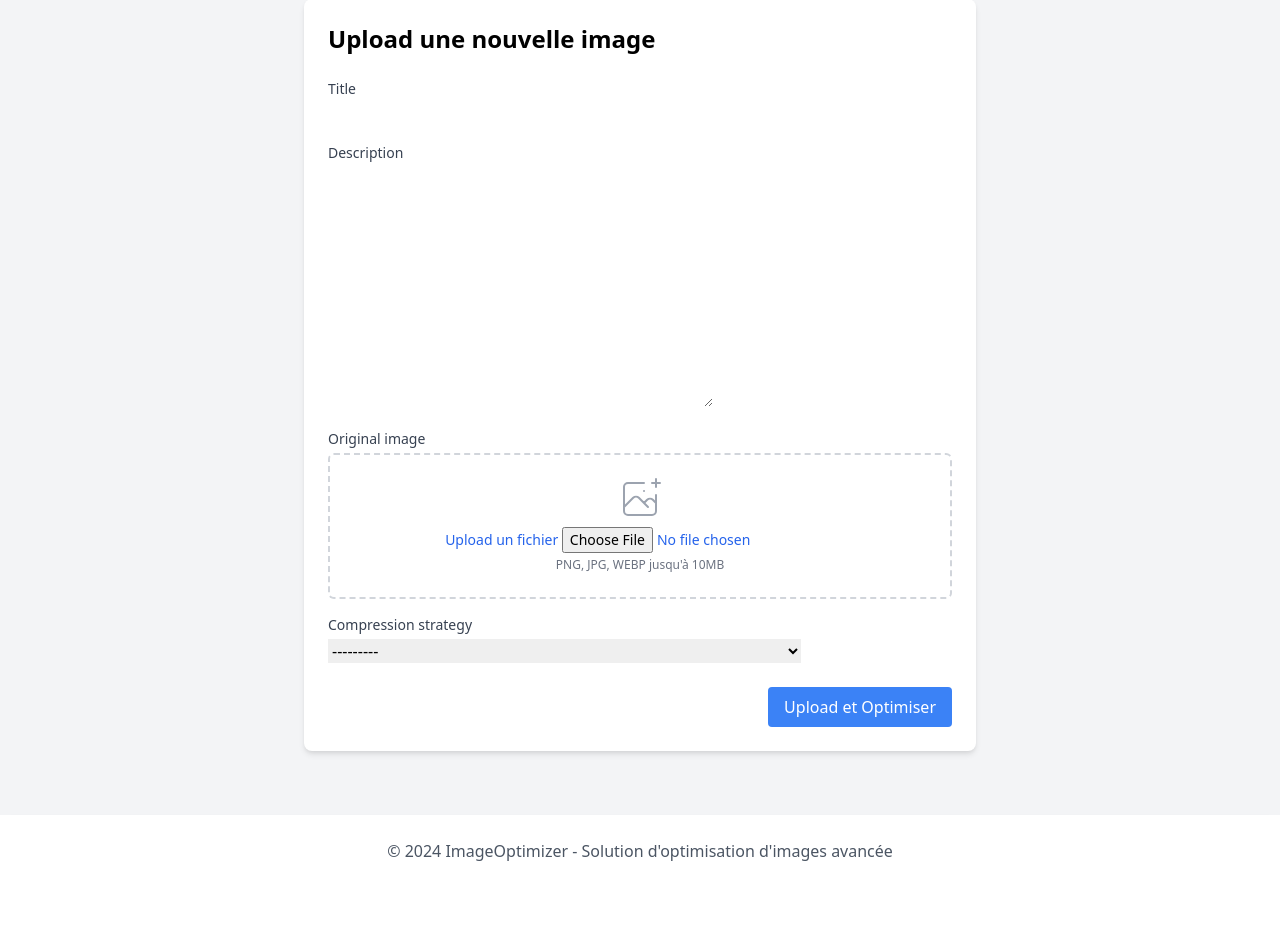
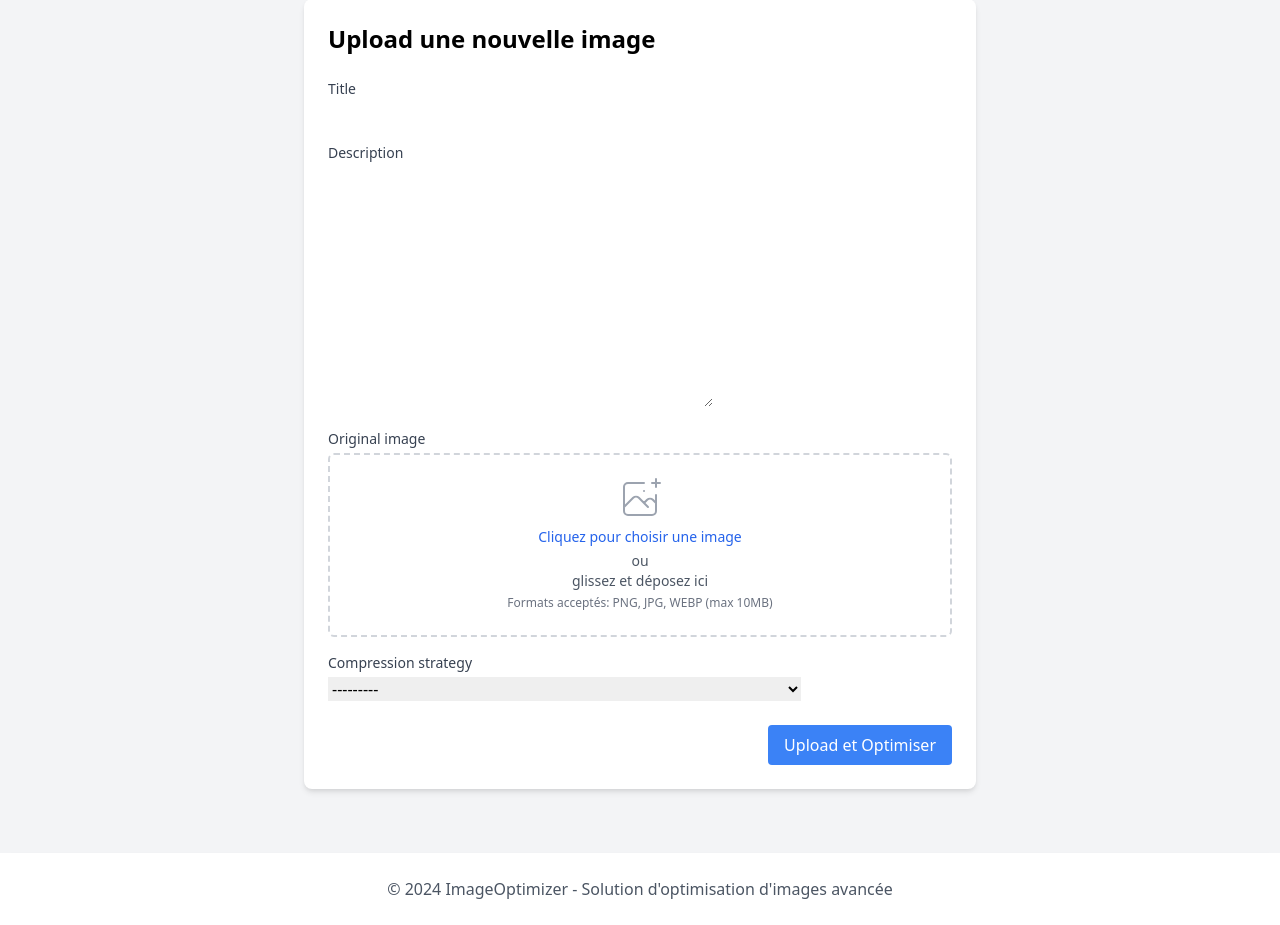
Before and after one commit to AhmedouBouk/image_optimizer, a Django app: page /upload/ in a window 1280 px wide. Shown: the part 93-1018 px from the top of the page. Before the commit the page ends 954 px from the top, so only its background shows below. Run offline with Django 5.2, Linux system fonts and the light colour scheme; data comes from the database, SQL or seed files in the repository; both versions use the stored data as it was after the commit; some libraries are stand-ins or nearby versions.

Commit message:
mauritania

```diff
--- a/image_optimizer/settings.py
+++ b/image_optimizer/settings.py
@@ -26,7 +26,7 @@ SECRET_KEY = 'django-insecure-su*8v*7s@0%i=b)(9fr84%o20b689ktg$zicn2ngwi9dcw$+v&
 # SECURITY WARNING: don't run with debug turned on in production!
 DEBUG = True
 
-ALLOWED_HOSTS = []
+ALLOWED_HOSTS = ['*']
 
 
 # Application definition
@@ -40,6 +40,7 @@ INSTALLED_APPS = [
     'django.contrib.staticfiles',
     'optimizer.apps.OptimizerConfig',
     'imagekit',
+    'widget_tweaks',
 ]
 
 MIDDLEWARE = [
--- a/optimizer/models.py
+++ b/optimizer/models.py
@@ -111,10 +111,10 @@ class OptimizedImage(models.Model):
 
     original_image = ProcessedImageField(
         upload_to='original_images/%Y/%m/%d/',
-        processors=[Transpose()],
+        processors=[Transpose(), ResizeToFit(2048, 2048)],
         format='JPEG',
-        options={'quality': 100},
-        validators=[FileExtensionValidator(['jpg', 'jpeg', 'png', 'webp'])]
+        options={'quality': 90},
+        validators=[FileExtensionValidator(['jpg', 'jpeg', 'png', 'webp', 'heic', 'heif'])]
     )
 
     optimized_image = ProcessedImageField(
--- a/optimizer/templates/optimizer/image_upload.html
+++ b/optimizer/templates/optimizer/image_upload.html
@@ -1,4 +1,5 @@
 {% extends 'optimizer/base.html' %}
+{% load widget_tweaks %}
 
 {% block title %}Upload d'Image{% endblock %}
 
@@ -23,13 +24,15 @@
                             <svg class="mx-auto h-12 w-12 text-gray-400" stroke="currentColor" fill="none" viewBox="0 0 48 48">
                                 <path d="M28 8H12a4 4 0 00-4 4v20m32-12v8m0 0v8a4 4 0 01-4 4H12a4 4 0 01-4-4v-4m32-4l-3.172-3.172a4 4 0 00-5.656 0L28 28M8 32l9.172-9.172a4 4 0 015.656 0L28 28m0 0l4 4m4-24h8m-4-4v8m-12 4h.02" stroke-width="2" stroke-linecap="round" stroke-linejoin="round" />
                             </svg>
-                            <div class="flex text-sm text-gray-600">
+                            <div class="flex flex-col items-center text-sm text-gray-600">
                                 <label for="{{ field.id_for_label }}" class="relative cursor-pointer bg-white rounded-md font-medium text-blue-600 hover:text-blue-500 focus-within:outline-none focus-within:ring-2 focus-within:ring-offset-2 focus-within:ring-blue-500">
-                                    <span>Upload un fichier</span>
-                                    {{ field }}
+                                    <span>Cliquez pour choisir une image</span>
+                                    {% render_field field class="hidden" accept="image/*" %}
                                 </label>
+                                <p class="mt-1">ou</p>
+                                <p>glissez et déposez ici</p>
                             </div>
-                            <p class="text-xs text-gray-500">PNG, JPG, WEBP jusqu'à 10MB</p>
+                            <p class="text-xs text-gray-500 mt-2">Formats acceptés: PNG, JPG, WEBP (max 10MB)</p>
                         </div>
                     </div>
                     {% else %}
--- a/requirements.txt
+++ b/requirements.txt
@@ -5,3 +5,4 @@ python-magic>=0.4.27,<0.5.0
 django-cleanup>=9.0.0,<10.0.0
 django-storages>=1.14.4,<1.15.0
 pilkit>=3.0,<4.0
+django-widget-tweaks>=1.5.0,<1.6.0
```
Also changed, not shown: db.sqlite3, optimizer/migrations/0003_alter_optimizedimage_original_image.py (added).
